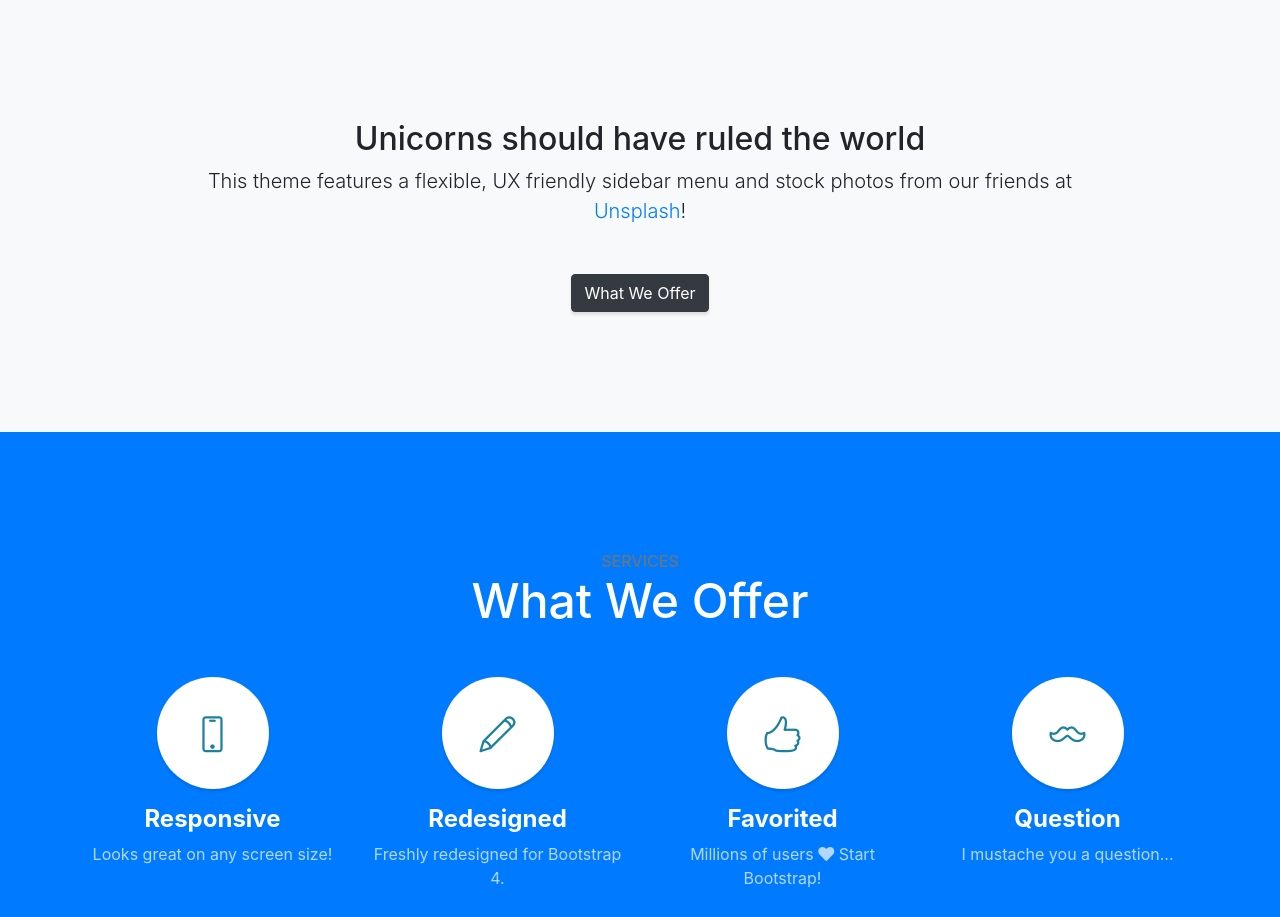
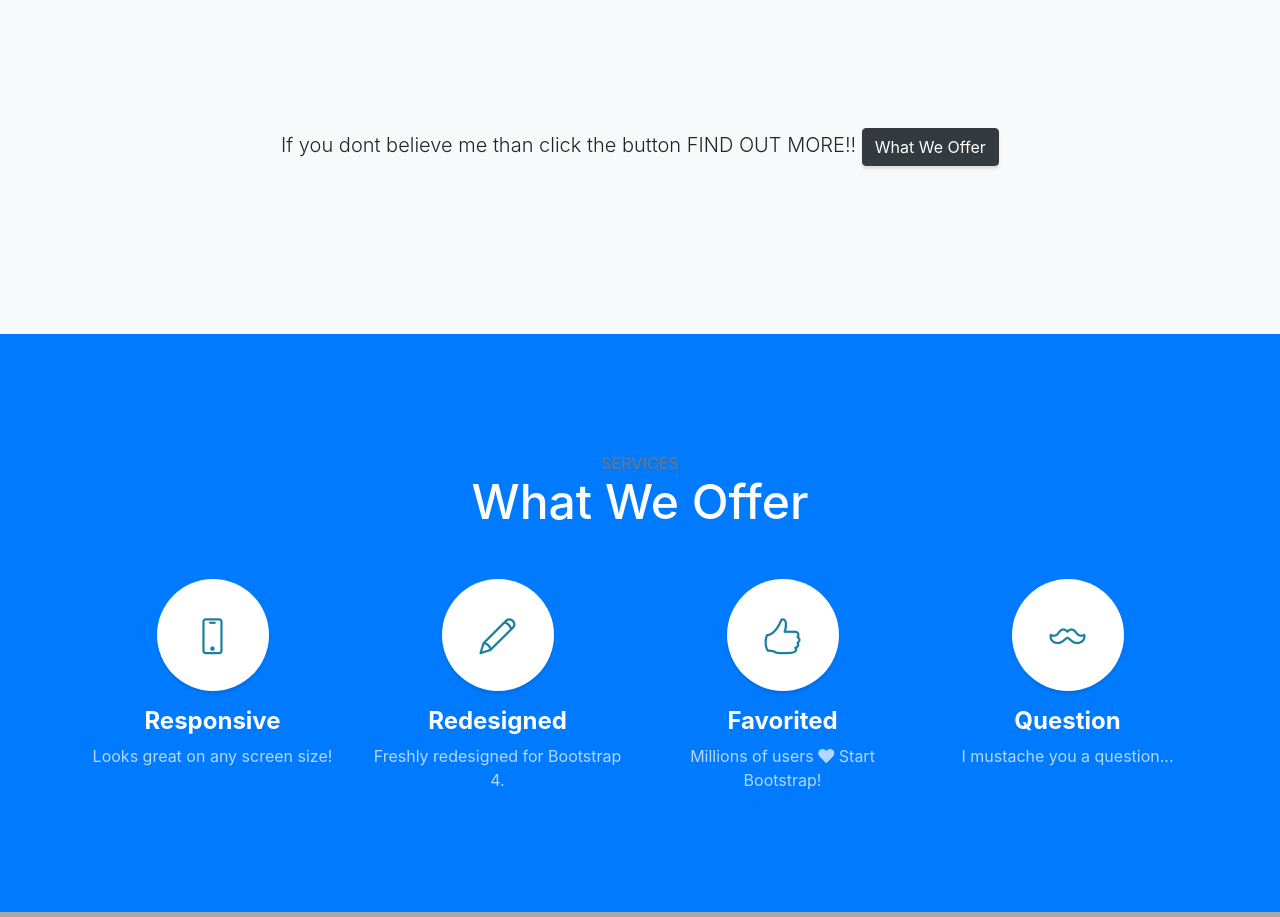
Before and after one commit to svenigalla123/UNICORNS-, a website with bundled scripts: page index.html in a window 1280 px wide. Shown: the part 800-1717 px from the top of the page. Built offline with nearby package versions, Linux system fonts and the light colour scheme; grey boxes are pictures that could not be loaded.

Commit message:
changed some buttons

```diff
--- a/index.html
+++ b/index.html
@@ -69,9 +69,9 @@
     <div class="container text-center">
       <div class="row">
         <div class="col-lg-10 mx-auto">
-          <h2>Unicorns should have ruled the world</h2>
-          <p class="lead mb-5">This theme features a flexible, UX friendly sidebar menu and stock photos from our friends at
-            <a href="https://unsplash.com/">Unsplash</a>!</p>
+          <h2></h2>
+          <p class="lead mb-5"> If you dont believe me than click the button FIND OUT MORE!!
+
           <a class="btn btn-dark btn-xl js-scroll-trigger" href="#services">What We Offer</a>
         </div>
       </div>
```
